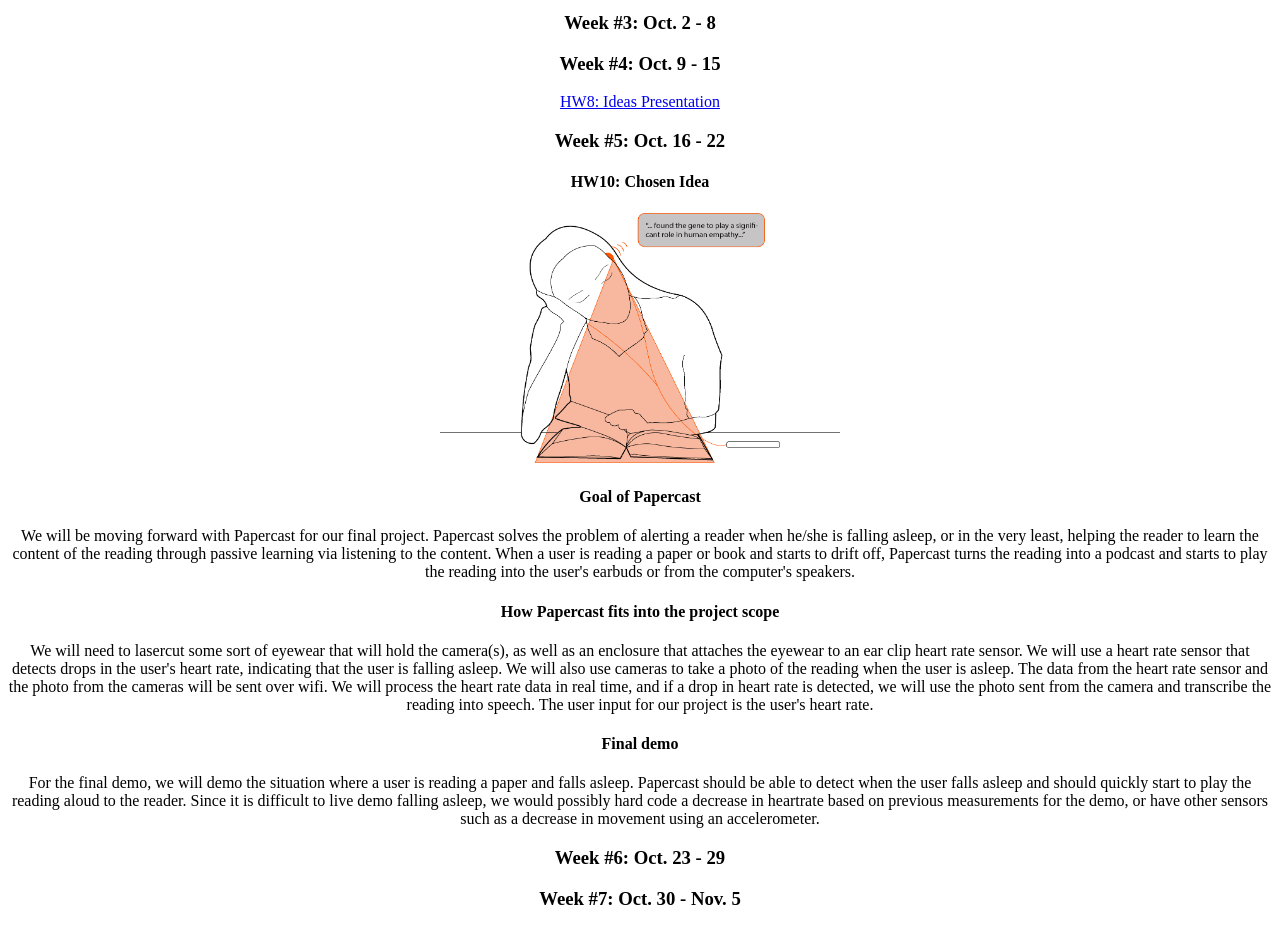
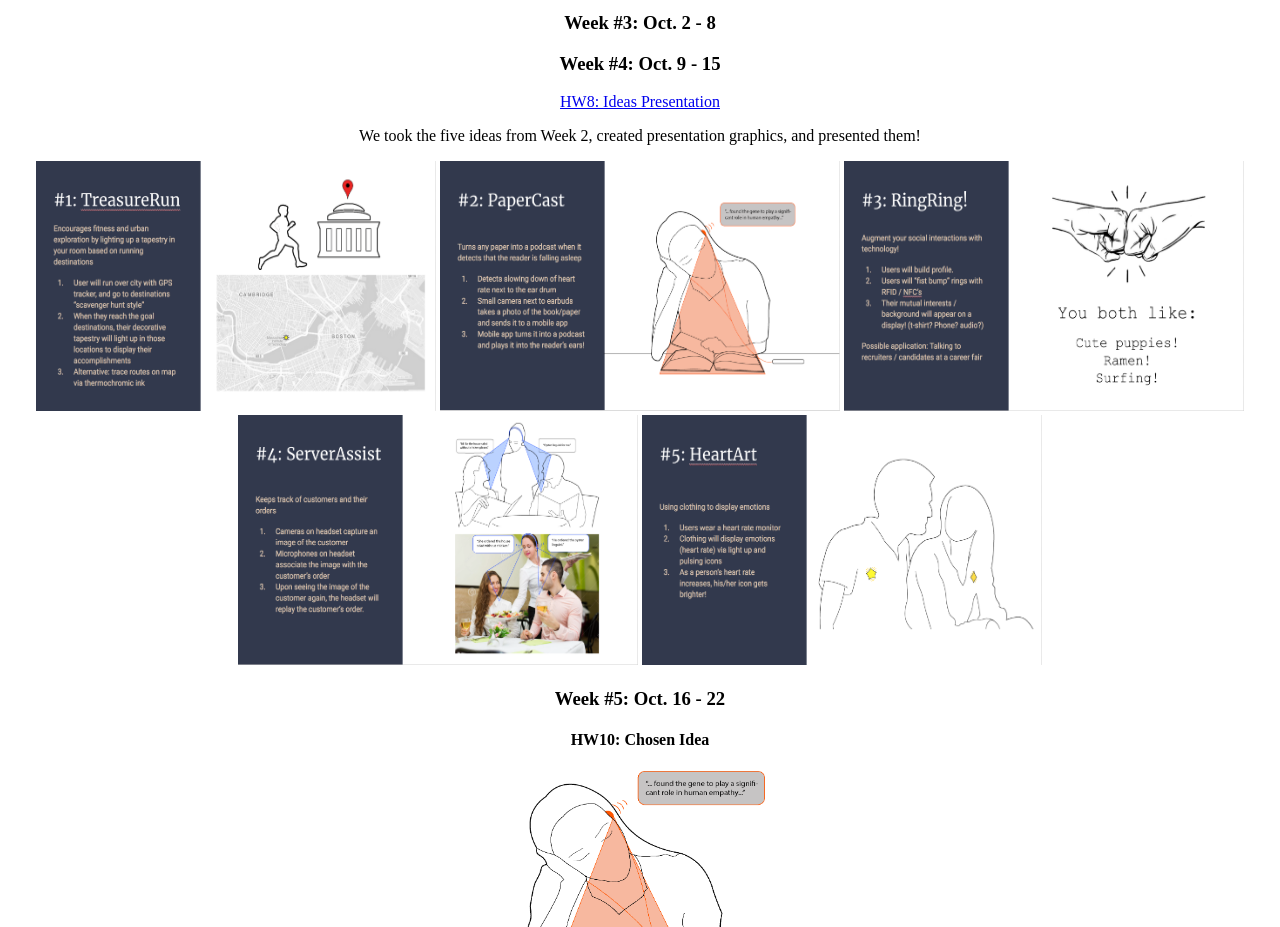
Before and after one commit to teresaylin/063project, a plain HTML site: page index.html in a window 1280 px wide. Shown: the part 2320-3247 px from the top of the page. Drawn offline with Linux system fonts and the light colour scheme.

Commit message:
updated week 4

```diff
--- a/index.html
+++ b/index.html
@@ -28,6 +28,12 @@
   <h3>Week #3: Oct. 2 - 8</h3>
   <h3>Week #4: Oct. 9 - 15</h3>
   <a href="https://docs.google.com/presentation/d/14kPEFTG91SIZUYOHI9npAKn0m3VcUbKY_r_TKGWuR80/edit?usp=sharing">HW8: Ideas Presentation</a>
+  <p>We took the five ideas from Week 2, created presentation graphics, and presented them!</p>
+  <img src="images/5Ideas1.png" height="250" width="400">
+  <img src="images/5Ideas2.png" height="250" width="400">
+  <img src="images/5Ideas3.png" height="250" width="400">
+  <img src="images/5Ideas4.png" height="250" width="400">
+  <img src="images/5Ideas5.png" height="250" width="400">
   <h3>Week #5: Oct. 16 - 22</h3>
   <h4>HW10: Chosen Idea</h4>
   <img src="images/Idea1-Papercast.png" height="250" width="400">
```
Also changed, not shown: images/5Ideas1.png (added), images/5Ideas2.png (added), images/5Ideas3.png (added), images/5Ideas4.png (added), images/5Ideas5.png (added).
